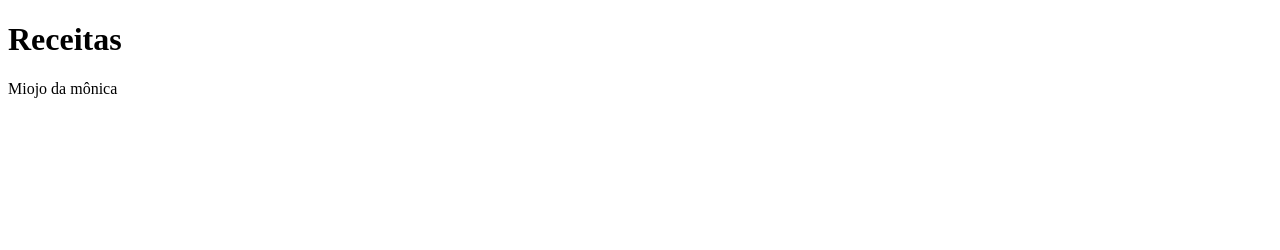
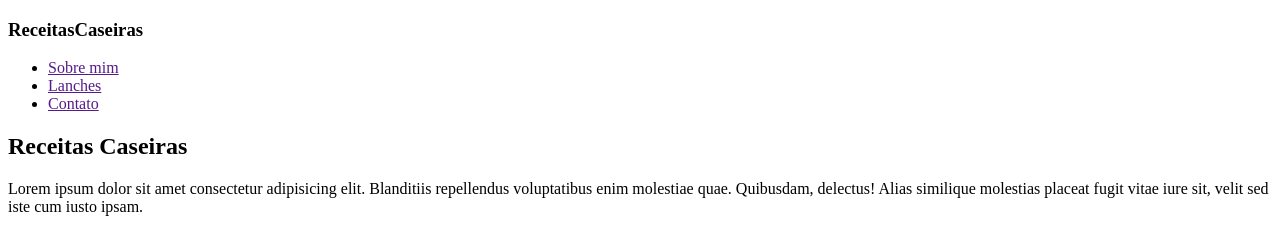
Before and after one commit to Igor405-code/receitas, a plain HTML site: page index.html in a window 1280 px wide. Drawn offline with Linux system fonts and the light colour scheme.

Commit message:
Criação da header e main

```diff
--- a/index.html
+++ b/index.html
@@ -6,8 +6,26 @@
     <title>Document</title>
 </head>
 <body>
-    <h1>Receitas</h1>
-    <p>Miojo da mônica</p>
+    <!--header o cabeçalho da página-->
+    <header>
+        <h3>ReceitasCaseiras</h3>
+        <nav>
+            <ul>
+                <li><a href="">Sobre mim</a></li>
+                <li><a href="">Lanches</a></li>
+                <li><a href="">Contato</a></li>
+
+            </ul>
+        </nav>
+    </header>
+    <!-- Conteúdo principal -->
+     <main>
+        <!-- Primeira seção -->
+        <section>
+            <h1>Receitas Caseiras</h1>
+            <p>Lorem ipsum dolor sit amet consectetur adipisicing elit. Blanditiis repellendus voluptatibus enim molestiae quae. Quibusdam, delectus! Alias similique molestias placeat fugit vitae iure sit, velit sed iste cum iusto ipsam.</p>
+        </section>
+     </main>
 
 </body>
 </html>
```
